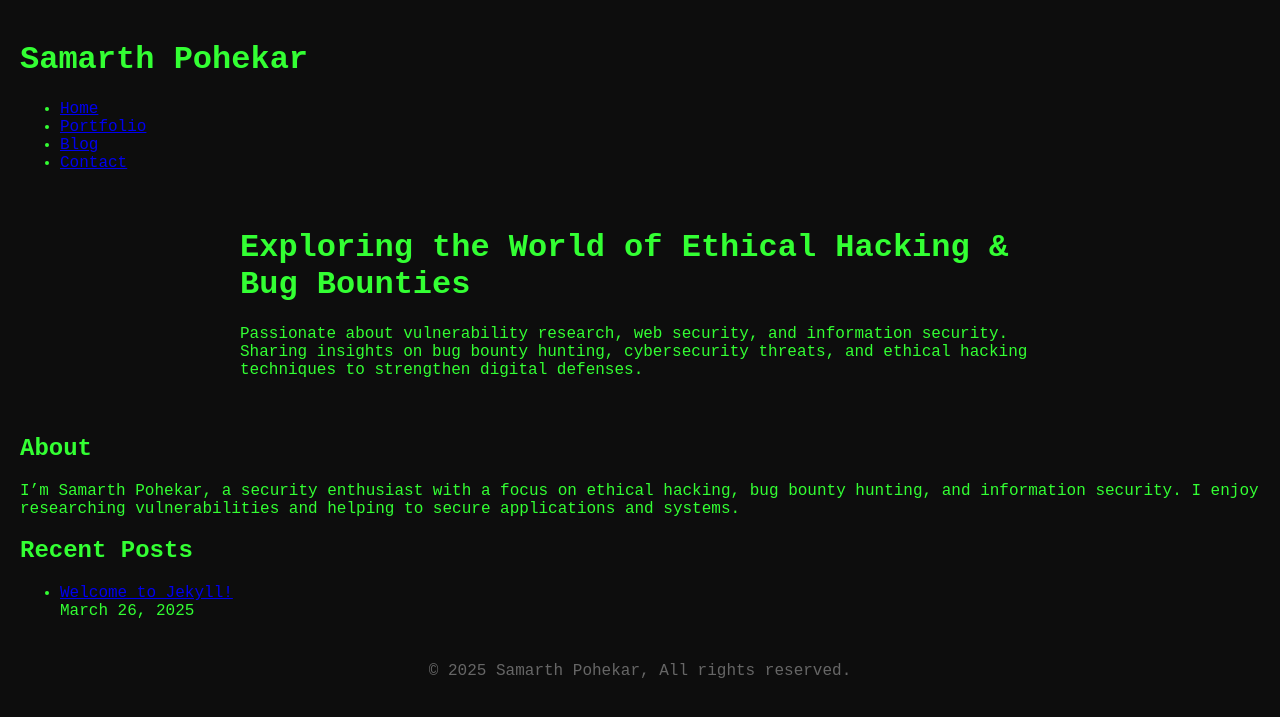
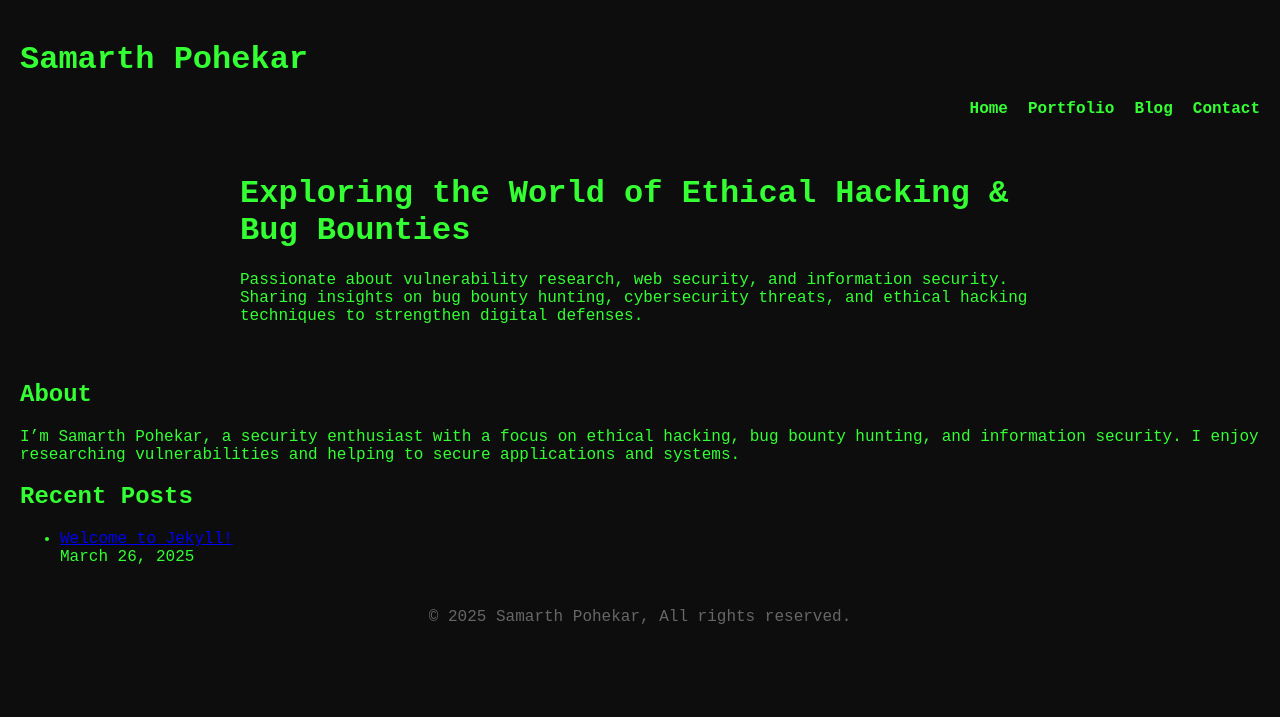
Before and after one commit to samarthpohekar/samarth_pohekar, a Jekyll site: the page built from index.html, in a window 1280 px wide. Shown: the top 717 px of the page. Built offline with Jekyll 4.4.1, drawn with Linux system fonts in a browser that asks for light colours.

Commit message:
Update style.css

```diff
--- a/assets/css/style.css
+++ b/assets/css/style.css
@@ -22,3 +22,25 @@ footer {
     padding: 10px;
     color: #666;
 }
+.nav-menu {
+    list-style: none;
+    padding: 0;
+    display: flex;
+    justify-content: right; /* Aligns to the right */
+    gap: 20px;
+}
+
+.nav-menu li {
+    display: inline;
+}
+
+.nav-menu a {
+    text-decoration: none;
+    color: #33ff33;
+    font-weight: bold;
+    font-size: 16px;
+}
+
+.nav-menu a:hover {
+    color: #66ff66;
+}
```
